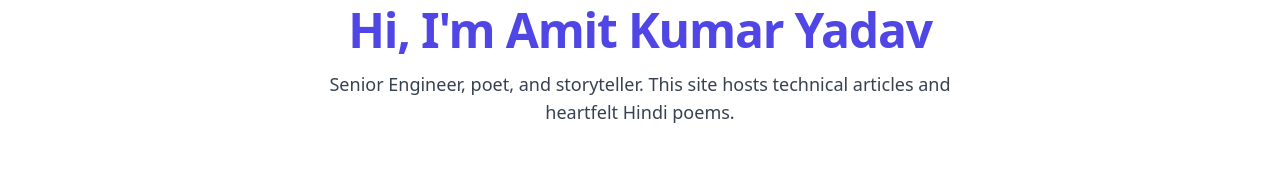
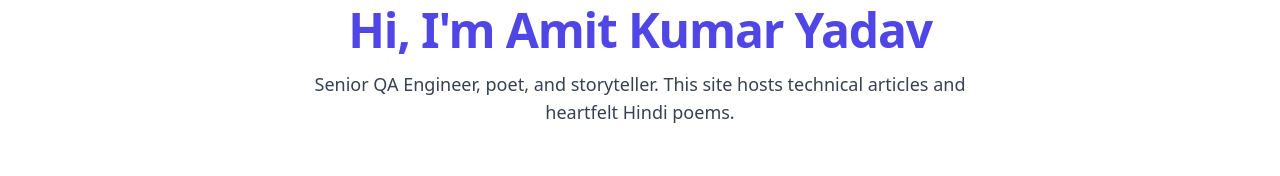
Before and after one commit to amitkumary96/amitkyadav.com, an Astro site: page / in a window 1280 px wide. Shown: the part 158-334 px from the top of the page. Built offline with nearby package versions, Linux system fonts and the light colour scheme; Astro itself is replaced by a stand-in of ours.

Commit message:
Updated the Tagline from Senior Engineer to Senior QA Engineer

```diff
--- a/src/pages/index.astro
+++ b/src/pages/index.astro
@@ -37,7 +37,7 @@ const latestLife = latestFor('life');
       Hi, I'm Amit Kumar Yadav
     </h1>
     <p class="text-lg text-gray-700 dark:text-gray-300 max-w-2xl mx-auto">
-      Senior Engineer, poet, and storyteller. This site hosts technical articles and heartfelt Hindi poems.
+      Senior QA Engineer, poet, and storyteller. This site hosts technical articles and heartfelt Hindi poems.
     </p>
   </div>
 
```
